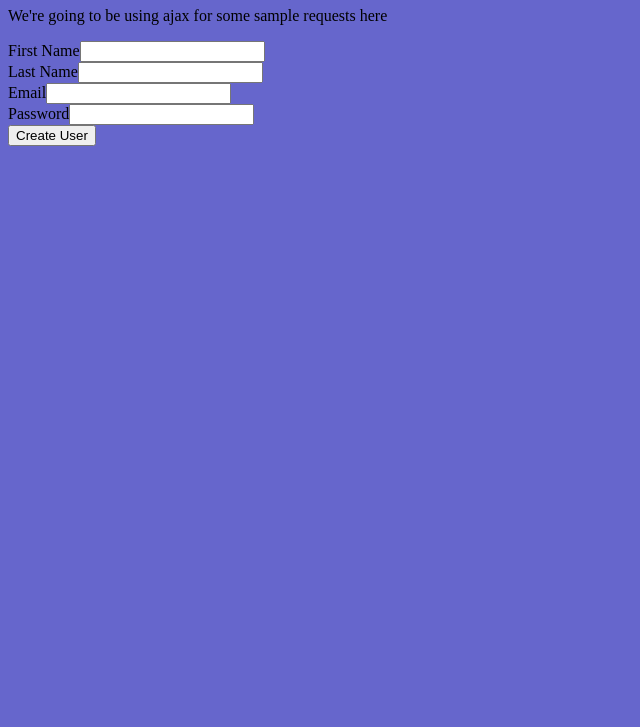
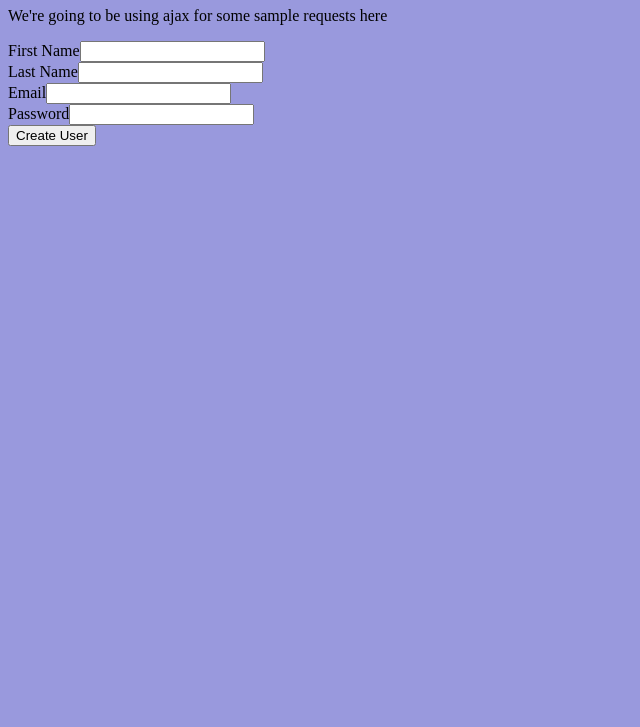
Before and after one commit to camerican/fe101sample, a plain HTML site: page index.html in a window 1280 px wide. Shown: the part 73-800 px from the top of the page, without its empty margins (0-640 px from the left). Drawn offline with nearby package versions, Linux system fonts and the light colour scheme; no server answers.

Commit message:
Fixed background color, closes #1

```diff
--- a/css/default.css
+++ b/css/default.css
@@ -1,3 +1,3 @@
 body {
-  background-color: #6666CC;
+  background-color: #9999DD;
 }
```
